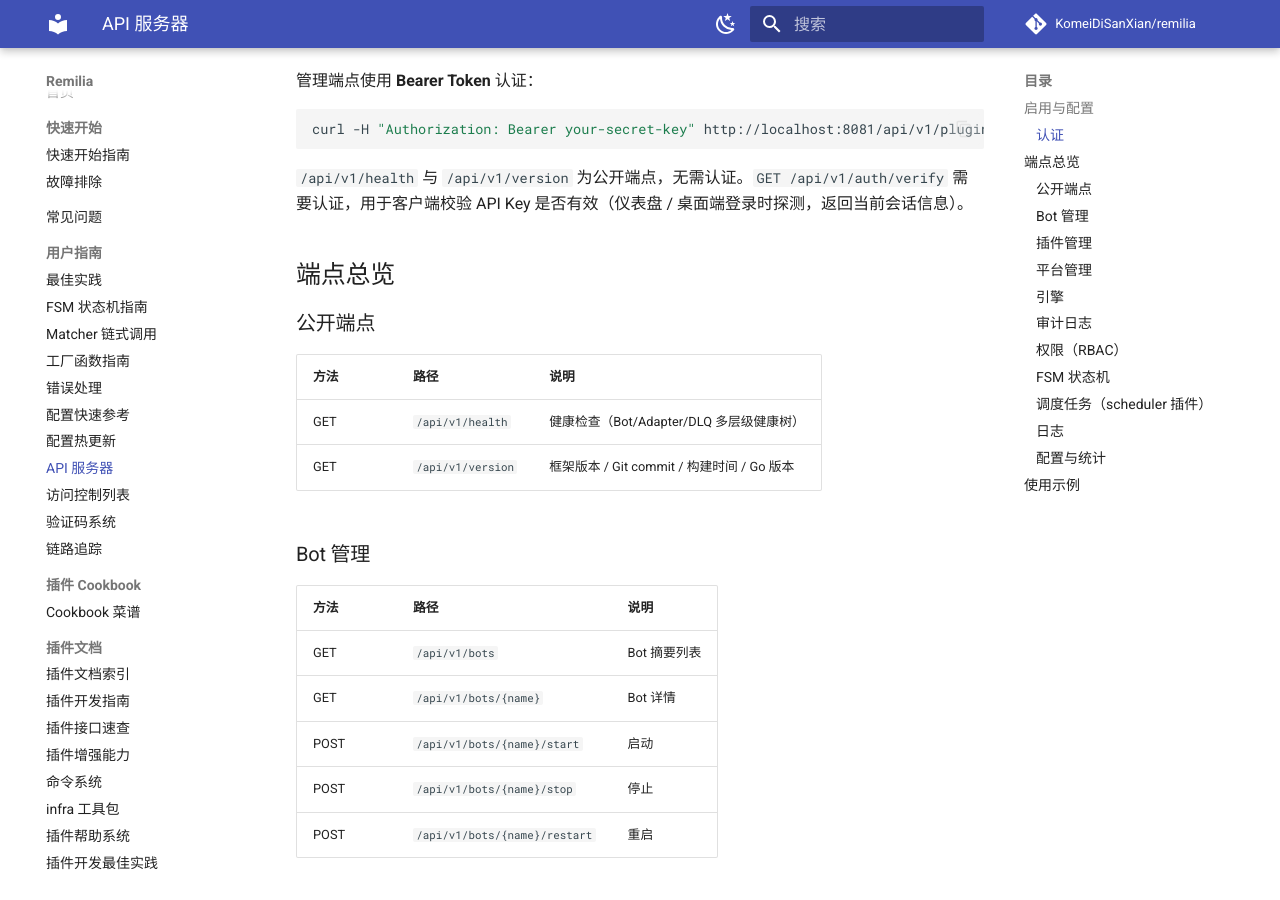
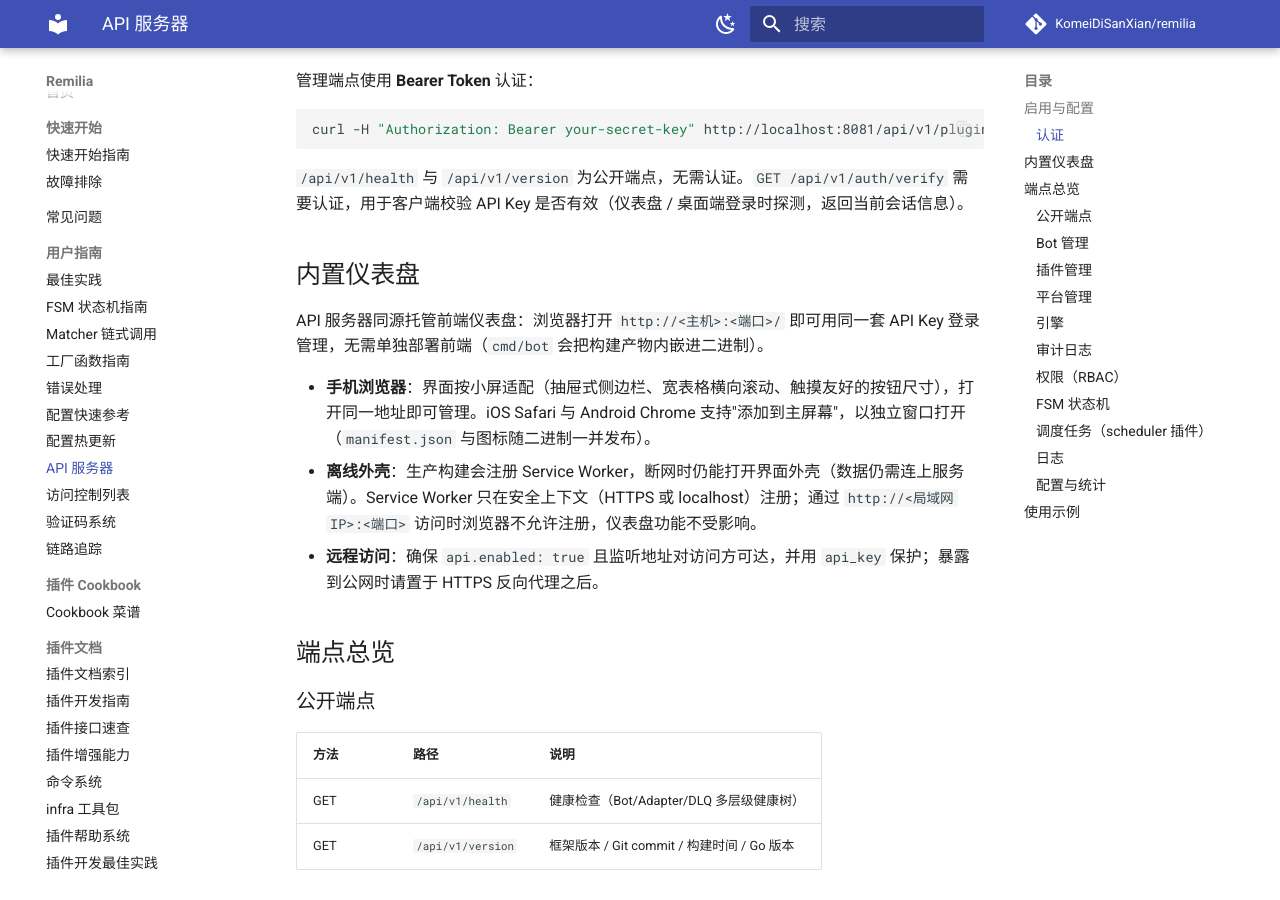
Before and after one commit to KomeiDiSanXian/remilia, an MkDocs documentation site: the page built from docs/02-user-guides/API_SERVER.md, in a window 1280 px wide and 900 px high, scrolled down 538 px. Built offline with MkDocs 1.6.1 and Material for MkDocs 9.7.7, drawn with Linux system fonts in a browser that asks for light colours; comment, search, counter and statistics services are not loaded.

Commit message:
feat(dashboard): add mobile layout and PWA support
The bot already serves the dashboard from the same origin as the API, so a
phone browser could reach it, but the layout was never checked on small
screens. Make it usable and installable:

- responsive: drawer sidebar with backdrop, horizontally scrollable wide
  tables, ~40px touch targets, 16px inputs (no iOS focus zoom), safe-area
  insets, two-line log rows on narrow screens, dynamic viewport heights
- PWA: manifest.json, 192/512/maskable icons and an apple-touch icon
  (regenerate with dashboard/scripts/generate-icons.ps1), plus a service
  worker that serves an offline app shell. Install precaches the shell and
  the hashed build assets parsed out of index.html, so offline works from
  the first visit; /api/ (including the log SSE stream) is never
  intercepted or cached
- the service worker registers only in production secure contexts
  (https/localhost) and never inside the Tauri desktop shell
- docs/02-user-guides/API_SERVER.md and CHANGELOG.md updated

````diff
--- a/dashboard/src/components/AuditLogView.tsx
+++ b/dashboard/src/components/AuditLogView.tsx
@@ -82,6 +82,7 @@
 
       {!loading && !error && filtered && filtered.length > 0 && (
         <div className="card">
+          <div className="table-wrap">
             <table className="data-table audit-table">
               <thead>
                 <tr><th>时间</th><th>动作</th><th>用户</th><th>内容</th></tr>
@@ -104,6 +105,7 @@
               </tbody>
             </table>
           </div>
+        </div>
       )}
     </div>
   )
--- a/dashboard/src/components/CommandList.tsx
+++ b/dashboard/src/components/CommandList.tsx
@@ -81,6 +81,7 @@
             <strong>{cat}</strong>
             <span className="tag">{cmds.length} 个命令</span>
           </div>
+          <div className="table-wrap">
             <table className="command-table">
               <thead>
                 <tr>
@@ -116,6 +117,7 @@
               </tbody>
             </table>
           </div>
+        </div>
       ))}
     </div>
   )
--- a/dashboard/src/components/FSMView.tsx
+++ b/dashboard/src/components/FSMView.tsx
@@ -79,6 +79,7 @@
             <h2><Icon name="activity" size={18} />活跃会话 <span className="plugin-count">({sessions.length})</span></h2>
           </div>
           <div className="card">
+            <div className="table-wrap">
               <table className="data-table session-table">
                 <thead>
                   <tr><th>会话 ID</th><th>FSM</th><th>当前状态</th><th>创建时间</th><th>操作</th></tr>
@@ -100,6 +101,7 @@
                 </tbody>
               </table>
             </div>
+          </div>
         </>
       )}
     </div>
--- a/dashboard/src/components/SchedulerView.tsx
+++ b/dashboard/src/components/SchedulerView.tsx
@@ -76,7 +76,8 @@
 
       {history.length > 0 && (
         <div className="card">
-          <table className="data-table">
+          <div className="table-wrap">
+            <table className="data-table scheduler-table">
               <thead>
                 <tr><th>任务</th><th>结果</th><th>执行时间</th><th>耗时</th><th>错误</th></tr>
               </thead>
@@ -98,6 +99,7 @@
               </tbody>
             </table>
           </div>
+        </div>
       )}
 
       <ConfirmDialog
--- a/docs/02-user-guides/API_SERVER.md
+++ b/docs/02-user-guides/API_SERVER.md
@@ -24,6 +24,14 @@
 ```
 
 `/api/v1/health` 与 `/api/v1/version` 为公开端点，无需认证。`GET /api/v1/auth/verify` 需要认证，用于客户端校验 API Key 是否有效（仪表盘 / 桌面端登录时探测，返回当前会话信息）。
+
+## 内置仪表盘
+
+API 服务器同源托管前端仪表盘：浏览器打开 `http://<主机>:<端口>/` 即可用同一套 API Key 登录管理，无需单独部署前端（`cmd/bot` 会把构建产物内嵌进二进制）。
+
+- **手机浏览器**：界面按小屏适配（抽屉式侧边栏、宽表格横向滚动、触摸友好的按钮尺寸），打开同一地址即可管理。iOS Safari 与 Android Chrome 支持"添加到主屏幕"，以独立窗口打开（`manifest.json` 与图标随二进制一并发布）。
+- **离线外壳**：生产构建会注册 Service Worker，断网时仍能打开界面外壳（数据仍需连上服务端）。Service Worker 只在安全上下文（HTTPS 或 localhost）注册；通过 `http://<局域网 IP>:<端口>` 访问时浏览器不允许注册，仪表盘功能不受影响。
+- **远程访问**：确保 `api.enabled: true` 且监听地址对访问方可达，并用 `api_key` 保护；暴露到公网时请置于 HTTPS 反向代理之后。
 
 ## 端点总览
 
````
Also changed, not shown: CHANGELOG.md (+5 -0 lines), dashboard/src/style.css (+57 -7 lines), dashboard/public/icons/apple-touch-icon-180.png (added), dashboard/public/icons/icon-192.png (added), dashboard/public/icons/icon-512.png (added), dashboard/public/icons/icon-maskable-512.png (added), 5 other files. Lines whose indentation alone changed are shown as unchanged.
